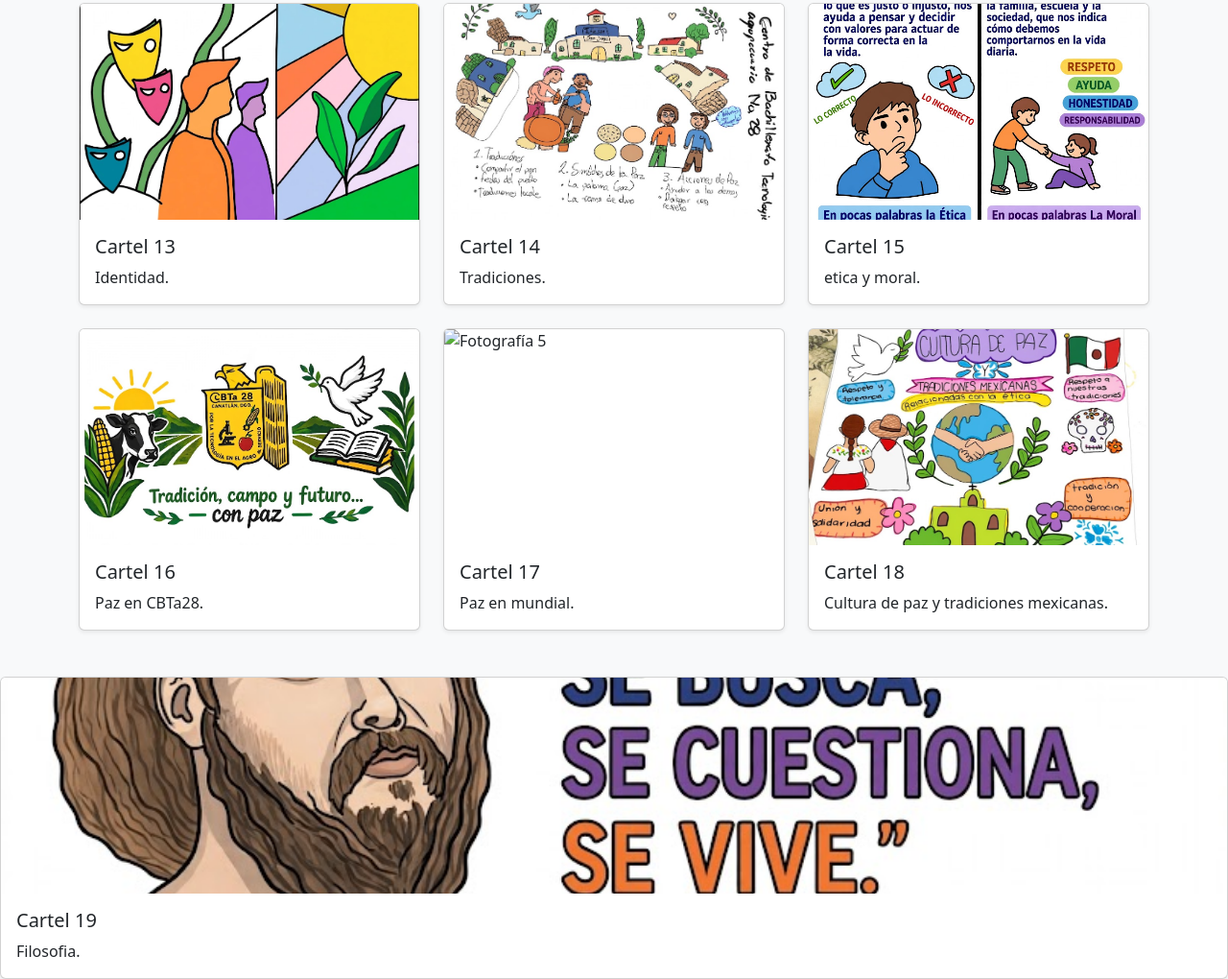
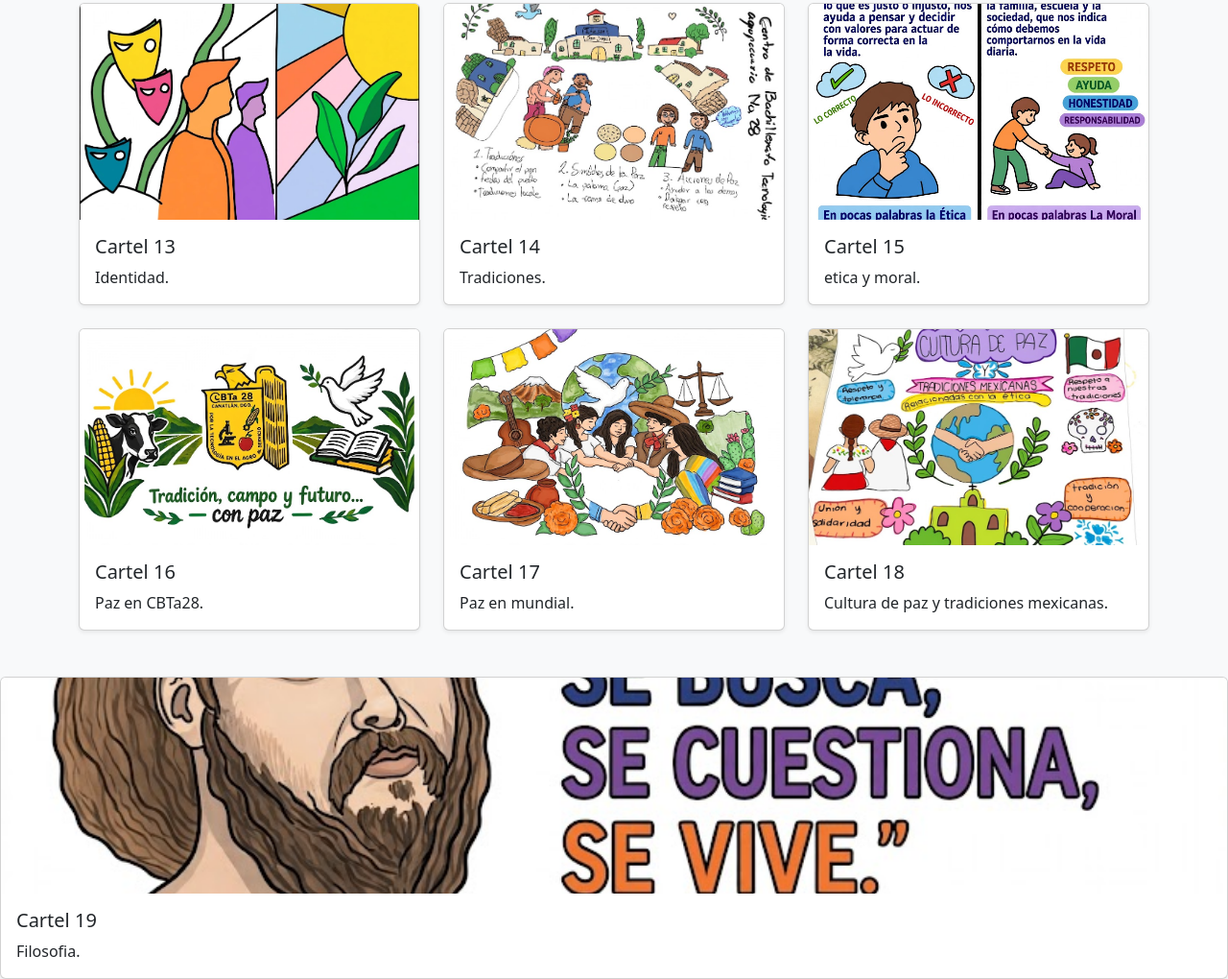
Before and after one commit to Sayfrya/CulturaPazCBTa28, a plain HTML site: page index.html in a window 1280 px wide. Shown: the part 1655-2675 px from the top of the page at 96% size. Drawn offline with nearby package versions, Linux system fonts and the light colour scheme; files whose address does not match are found by name.

Commit message:
Update index.html

```diff
--- a/index.html
+++ b/index.html
@@ -531,7 +531,7 @@
                     <div class="card shadow-sm">
 
                         <img
-                            src="imagenes_carteles\17.jpg"
+                            src="https://raw.githubusercontent.com/Sayfrya/CulturaPazCBTa28/refs/heads/main/17.jpg"
                             class="card-img-top"
                             alt="Fotografía 5"
                         >
```
